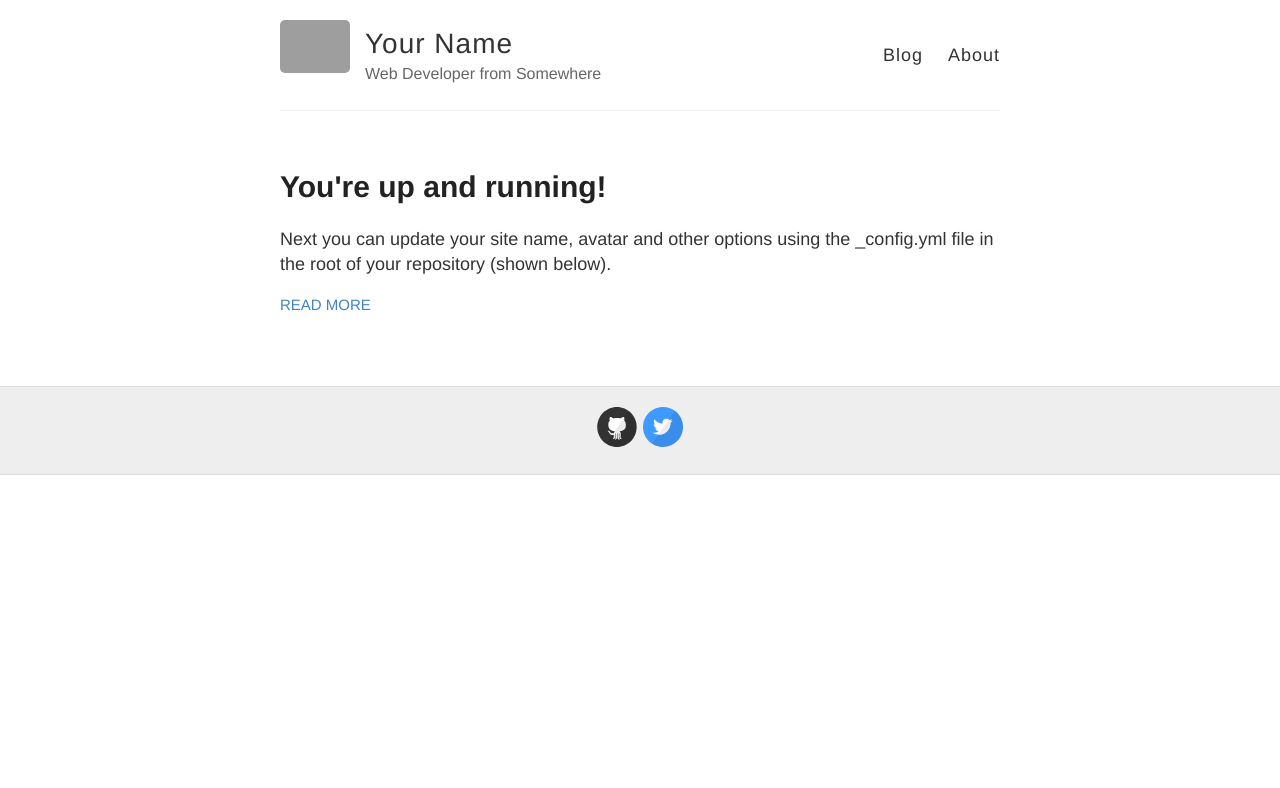
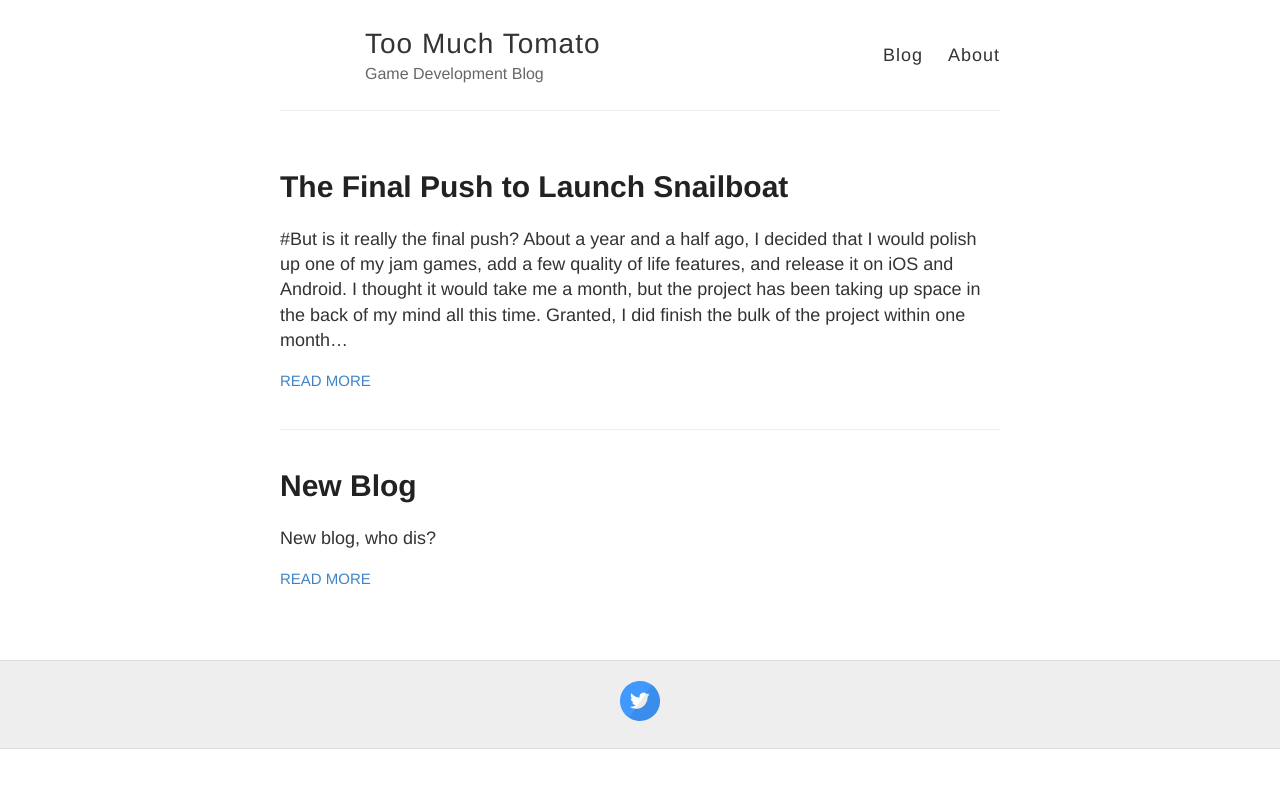
Before and after one commit to toomuchtomato/toomuchtomato.github.io, a Jekyll site: the page built from index.html, in a window 1280 px wide. Shown: the top 788 px of the page. Built offline with Jekyll 4.4.1, drawn with Linux system fonts in a browser that asks for light colours; grey boxes are pictures that could not be loaded.

Commit message:
updated config, new posts

```diff
--- a/_config.yml
+++ b/_config.yml
@@ -3,13 +3,13 @@
 #
 
 # Name of your site (displayed in the header)
-name: Your Name
+name: Too Much Tomato
 
 # Short bio or description (displayed in the header)
-description: Web Developer from Somewhere
+description: Game Development Blog
 
 # URL of your avatar or profile pic (you could use your GitHub profile pic)
-avatar: https://raw.githubusercontent.com/barryclark/jekyll-now/master/images/jekyll-logo.png
+avatar:
 
 #
 # Flags below are optional
@@ -21,12 +21,12 @@ footer-links:
   email:
   facebook:
   flickr:
-  github: barryclark/jekyll-now
+  github:
   instagram:
   linkedin:
   pinterest:
   rss: # just type anything here for a working RSS icon
-  twitter: jekyllrb
+  twitter: toomuchtomato
   stackoverflow: # your stackoverflow profile, e.g. "users/50476/bart-kiers"
   youtube: # channel/<your_long_string> or user/<user-name>
   googleplus: # anything in your profile username that comes after plus.google.com/
--- a/_posts/2014-3-3-Hello-World.md
+++ /dev/null
@@ -1,10 +0,0 @@
----
-layout: post
-title: You're up and running!
----
-
-Next you can update your site name, avatar and other options using the _config.yml file in the root of your repository (shown below).
-
-![_config.yml]({{ site.baseurl }}/images/config.png)
-
-The easiest way to make your first post is to edit this one. Go into /_posts/ and update the Hello World markdown file. For more instructions head over to the [Jekyll Now repository](https://github.com/barryclark/jekyll-now) on GitHub.
--- /dev/null
+++ b/_posts/2019-9-29-First.md
@@ -0,0 +1,6 @@
+---
+layout: post
+title: New Blog
+---
+
+New blog, who dis?
--- /dev/null
+++ b/_posts/2019-9-30-FinalSnailboatPush.md
@@ -0,0 +1,22 @@
+---
+layout: post
+title: The Final Push to Launch Snailboat
+---
+
+#But is it really the final push?
+About a year and a half ago, I decided that I would polish up one of my jam games, add a few quality of life features, and release it on iOS and Android. I thought it would take me a month, but the project has been taking up space in the back of my mind all this time. Granted, I did finish the bulk of the project within one month...
+
+## What I added in one month
+* Save system
+* Level Select
+* Mobile Controls
+* Additional "Game Feel"- animations and effects
+* New Title art
+
+## Things I wanted to do that kept me from publishing in July 2018
+* Polish up the title art and key art to a professional level
+* Add more levels
+* Make a proper attempt at monetizing
+* Get press to write about the game
+
+These things that I thought I wanted were really just holding me back.  Some of them still are holding me back, as I just spent yesterday touching up the title art.  But I feel as if I'm in the final stretch now.
```
